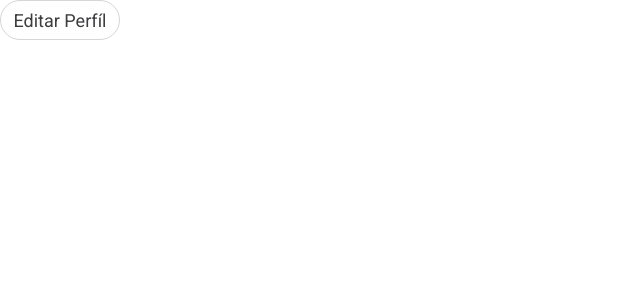
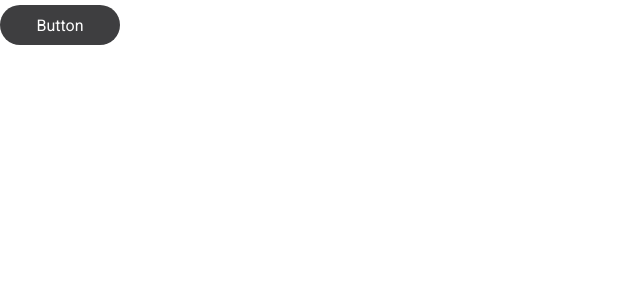
Before and after one commit to fflorezz/culmed, a React (Create React App) app in the folder client/: page / in a window 1280 px wide. Shown: the top 300 px of the page, without its empty margins (0-640 px from the left). Built offline with nearby package versions, Linux system fonts and the light colour scheme.

Commit message:
refactor button component and added defaultProps and propTypes

```diff
--- a/client/src/App.js
+++ b/client/src/App.js
@@ -5,7 +5,7 @@ import Button from "./components/shared/button/Button";
 function App() {
   return (
     <div className='App'>
-      <Button btnColor='gray' outline text='Editar Perfíl' />
+      <Button />
     </div>
   );
 }
--- a/client/src/components/shared/button/Button-styles.js
+++ b/client/src/components/shared/button/Button-styles.js
@@ -1,53 +1,38 @@
-import styled from "styled-components";
-import * as styles from "./../../../global-styles";
+import styled, { css } from "styled-components";
+import * as styles from "../../../global-styles";
 
-export const StyledComponent = styled.button`
-  width: ${props => cssValue(props).width};
-  height: ${props => cssValue(props).height};
-  display: block;
-  border: ${props => cssValue(props).border};
-  font-size: ${props => cssValue(props).fontSize};
-  color: ${props => cssValue(props).color};
-  background-color: ${props => cssValue(props).backgroundColor};
+const StyledElement = styled.div`
+  display: flex;
+  justify-content: center;
+  align-items: center;
   border-radius: 50px;
   cursor: pointer;
+  outline: none;
+  margin-top: 5px;
+  border: none;
+  width: ${({ size }) => styles.button[size].width};
+  height: ${({ size }) => styles.button[size].height};
+  font-size: ${({ size }) => styles.button[size].fontSize};
+  background-color: ${({ btnColor }) => styles.colors[btnColor]};
+  color: ${styles.colors["white"]};
   &:hover {
-    border: ${props => cssHover(props).border};
-    color: ${props => cssHover(props).color};
-    background-color: ${props => cssHover(props).backgroundColor};
+    background-color: ${({ btnColor }) =>
+      btnColor === "black" ? "black" : styles.colorsDark[btnColor]};
+  }
+
+  ${({ outline }) => outline && outlineButton}
+`;
+
+const outlineButton = css`
+  background-color: transparent;
+  color: ${({ btnColor }) =>
+    btnColor === "gray" ? styles.colors["black"] : styles.colors[btnColor]};
+  border: 1px solid ${({ btnColor }) => styles.colors[btnColor]};
+  &:hover {
+    border: none;
+    color: ${styles.colors["white"]};
+    background-color: ${({ btnColor }) => styles.colors[btnColor]};
   }
 `;
 
-const cssValue = ({ btnColor, size, outline }) => {
-  let backgroundColor = styles.colors[btnColor];
-  let color = styles.colors["white"];
-  let border = "none";
-  let width = styles.button[size].width;
-  let height = styles.button[size].height;
-  let fontSize = styles.button[size].fontSize;
-
-  if (outline) {
-    backgroundColor = "transparent";
-    color =
-      btnColor === "gray" ? styles.colors["black"] : styles.colors[btnColor];
-    border = `1px solid ${styles.colors[btnColor]}`;
-  }
-
-  return { backgroundColor, color, border, width, height, fontSize };
-};
-
-const cssHover = ({ btnColor, outline }) => {
-  let backgroundColor = styles.colorsDark[btnColor];
-  let color = styles.colors["white"];
-  let border = "none";
-
-  if (outline) {
-    backgroundColor = styles.colors[btnColor];
-    color = styles.colors["white"];
-    border = `1px solid ${styles.colors[btnColor]}`;
-  }
-
-  return { backgroundColor, color, border };
-};
-
-export default StyledComponent;
+export default StyledElement;
--- a/client/src/components/shared/button/Button.jsx
+++ b/client/src/components/shared/button/Button.jsx
@@ -1,38 +1,50 @@
 import React from "react";
-import StyledComponent from "./Button-styles";
+import PropTypes from "prop-types";
 import { Link } from "react-router-dom";
 
-const Button = ({
-  btnColor = "black",
-  size = "md",
-  text = "Button",
-  outline = false,
-  handleFunction = () => {
-    console.log("click");
-  },
-  link = "",
-}) => {
-  return link ? (
-    <Link to={link} style={{ textDecoration: "none" }}>
-      <StyledComponent
-        as='div'
-        btnColor={btnColor}
-        size={size}
-        outline={outline}
-      >
-        {text}
-      </StyledComponent>
-    </Link>
-  ) : (
-    <StyledComponent
+import StyledElement from "./Button-styles";
+
+const Button = ({ btnColor, size, text, outline, handleClick, link }) => {
+  if (link) {
+    return (
+      <Link to={link} style={{ textDecoration: "none" }}>
+        <StyledElement btnColor={btnColor} size={size} outline={outline}>
+          {text}
+        </StyledElement>
+      </Link>
+    );
+  }
+  return (
+    <StyledElement
+      as='button'
       btnColor={btnColor}
       size={size}
       outline={outline}
-      onClick={handleFunction}
+      onClick={handleClick}
     >
       {text}
-    </StyledComponent>
+    </StyledElement>
   );
 };
 
+Button.defaultProps = {
+  btnColor: "black",
+  size: "md",
+  text: "Button",
+  outline: false,
+  link: "",
+  handleClick: () => {
+    console.log("click");
+  },
+};
+
+Button.propTypes = {
+  btnColor: PropTypes.string,
+  size: PropTypes.string,
+  text: PropTypes.string.isRequired,
+  link: PropTypes.string,
+  outline: PropTypes.bool,
+  handleCLick: PropTypes.func,
+};
+
 export default Button;
--- a/client/src/global-styles.js
+++ b/client/src/global-styles.js
@@ -27,6 +27,6 @@ export const button = {
   md: {
     width: "120px",
     height: "40px",
-    fontSize: "18px",
+    fontSize: "16px",
   },
 };
```
